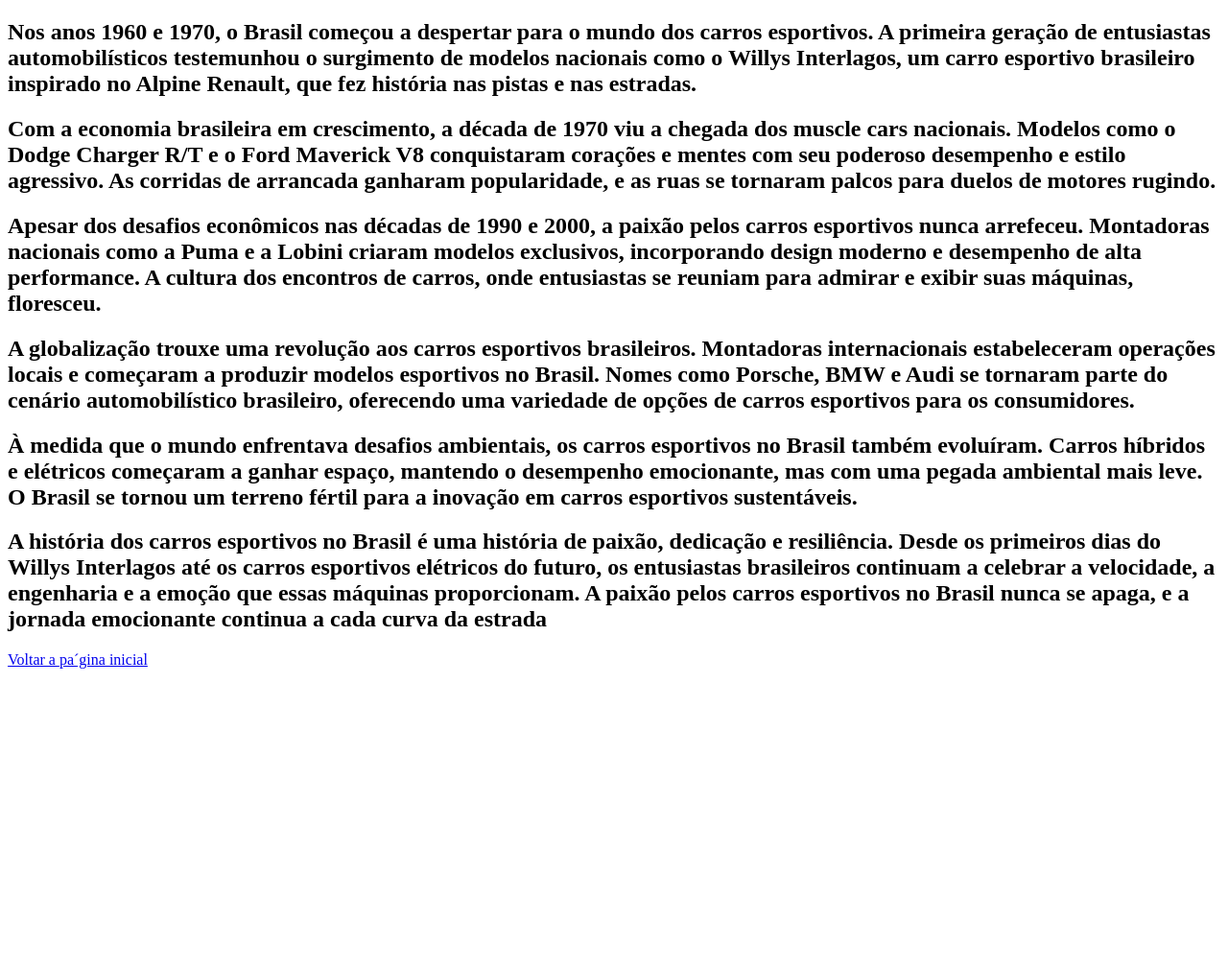
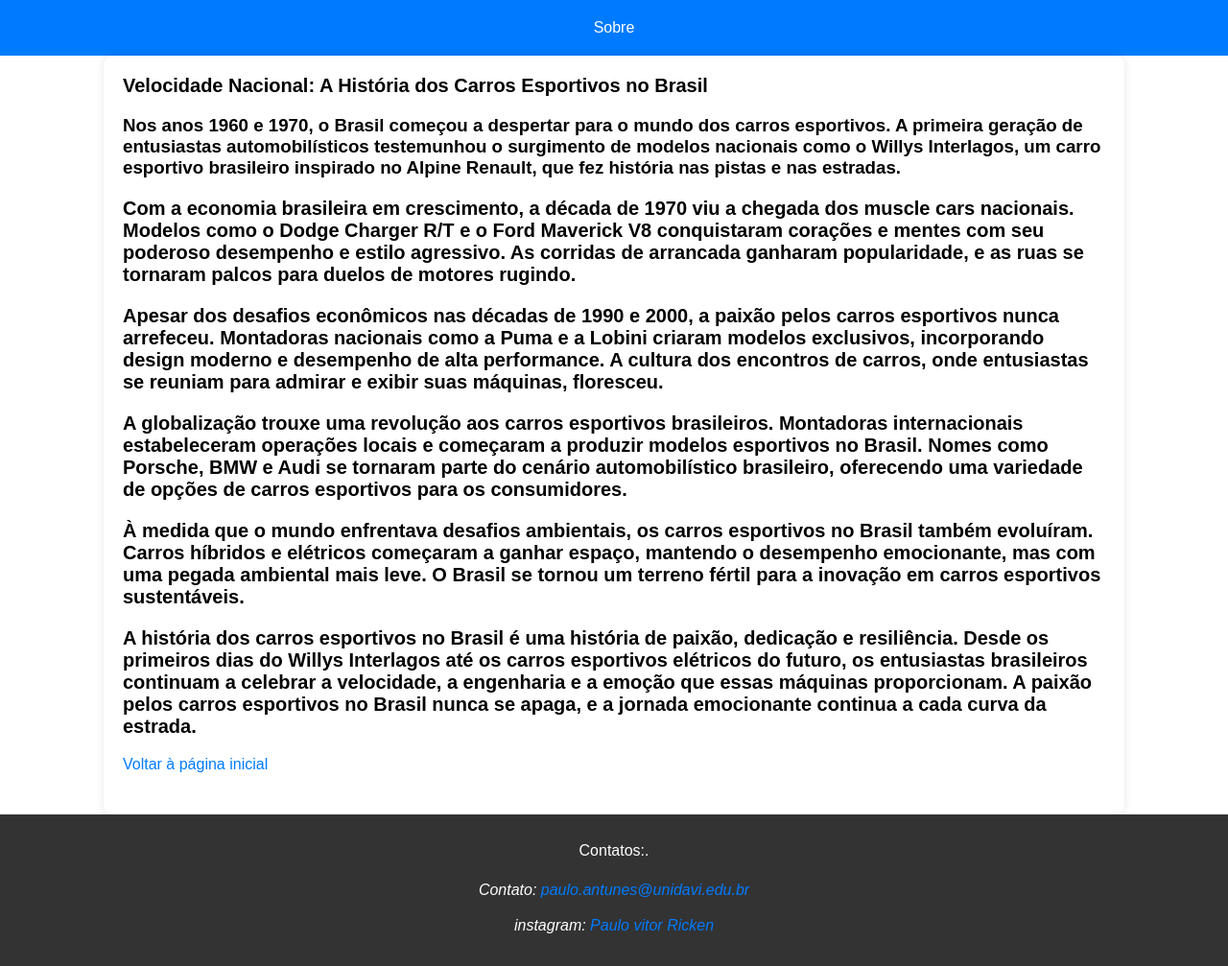
Before and after one commit to pauloricken/atividade_sandro_HTML5, a plain HTML site: page sobre.html in a window 1280 px wide. Shown: the whole page at 96% size. Before the commit the page ends 800 px from the top, so only its background shows below. Drawn offline with Linux system fonts and the light colour scheme.

Commit message:
Alterações, conforme solicitado.

```diff
--- a/sobre.html
+++ b/sobre.html
@@ -4,16 +4,103 @@
     <meta charset="UTF-8">
     <meta name="viewport" content="width=device-width, initial-scale=1.0">
     <title>Sobre</title>
+
+    <style>
+        body {
+            font-family: Arial, sans-serif;
+            background-color: #ffffff;
+            margin: 0;
+            padding: 0;
+            display: flex;
+            flex-direction: column;
+            align-items: center;
+            justify-content: flex-start;
+            min-height: 100vh;
+        }
+
+        header {
+            background-color: #007BFF;
+            color: #fff;
+            text-align: center;
+            padding: 20px;
+            width: 100%;
+        }
+
+        .content {
+            width: 80%;
+            background-color: #fff;
+            padding: 20px;
+            border-radius: 10px;
+            box-shadow: 0px 0px 10px rgba(0, 0, 0, 0.1);
+        }
+
+        h2 {
+            font-size: 20px;
+            margin-top: 20px;
+            margin-bottom: 10px;
+        }
+
+        p {
+            font-size: 16px;
+            line-height: 1.5;
+            margin-bottom: 20px;
+        }
+
+        a {
+            text-decoration: none;
+            color: #007BFF;
+        }
+
+        a:hover {
+            text-decoration: underline;
+        }
+
+        h2:first-child {
+            margin-top: 0;
+        }
+
+        h2:last-child {
+            margin-bottom: 0;
+        }
+
+        footer {
+            background-color: #333;
+            color: #fff;
+            text-align: center;
+            padding: 10px;
+            width: 100%;
+        }
+    </style>
 </head>
 <body>
-    <title> Velocidade Nacional: A História dos Carros Esportivos no Brasil </title>
 
-    <h2>Nos anos 1960 e 1970, o Brasil começou a despertar para o mundo dos carros esportivos. A primeira geração de entusiastas automobilísticos testemunhou o surgimento de modelos nacionais como o Willys Interlagos, um carro esportivo brasileiro inspirado no Alpine Renault, que fez história nas pistas e nas estradas.</h2> <p>
-        <h2> Com a economia brasileira em crescimento, a década de 1970 viu a chegada dos muscle cars nacionais. Modelos como o Dodge Charger R/T e o Ford Maverick V8 conquistaram corações e mentes com seu poderoso desempenho e estilo agressivo. As corridas de arrancada ganharam popularidade, e as ruas se tornaram palcos para duelos de motores rugindo.</h2><p>
-            <h2>Apesar dos desafios econômicos nas décadas de 1990 e 2000, a paixão pelos carros esportivos nunca arrefeceu. Montadoras nacionais como a Puma e a Lobini criaram modelos exclusivos, incorporando design moderno e desempenho de alta performance. A cultura dos encontros de carros, onde entusiastas se reuniam para admirar e exibir suas máquinas, floresceu.</h2> <p>
-                <h2> A globalização trouxe uma revolução aos carros esportivos brasileiros. Montadoras internacionais estabeleceram operações locais e começaram a produzir modelos esportivos no Brasil. Nomes como Porsche, BMW e Audi se tornaram parte do cenário automobilístico brasileiro, oferecendo uma variedade de opções de carros esportivos para os consumidores.</h2><p>
-                    <h2>À medida que o mundo enfrentava desafios ambientais, os carros esportivos no Brasil também evoluíram. Carros híbridos e elétricos começaram a ganhar espaço, mantendo o desempenho emocionante, mas com uma pegada ambiental mais leve. O Brasil se tornou um terreno fértil para a inovação em carros esportivos sustentáveis.</h2> <p>
-                        <h2>A história dos carros esportivos no Brasil é uma história de paixão, dedicação e resiliência. Desde os primeiros dias do Willys Interlagos até os carros esportivos elétricos do futuro, os entusiastas brasileiros continuam a celebrar a velocidade, a engenharia e a emoção que essas máquinas proporcionam. A paixão pelos carros esportivos no Brasil nunca se apaga, e a jornada emocionante continua a cada curva da estrada</h2> <p>
+    <header> Sobre </header>
 
-                            <a href="index.html">Voltar a pa´gina inicial</a>
+    <div class="content">
+
+
+        <h2>Velocidade Nacional: A História dos Carros Esportivos no Brasil</h3>
+        <h3>Nos anos 1960 e 1970, o Brasil começou a despertar para o mundo dos carros esportivos. A primeira geração de entusiastas automobilísticos testemunhou o surgimento de modelos nacionais como o Willys Interlagos, um carro esportivo brasileiro inspirado no Alpine Renault, que fez história nas pistas e nas estradas.</p>
+
+        <h2>Com a economia brasileira em crescimento, a década de 1970 viu a chegada dos muscle cars nacionais. Modelos como o Dodge Charger R/T e o Ford Maverick V8 conquistaram corações e mentes com seu poderoso desempenho e estilo agressivo. As corridas de arrancada ganharam popularidade, e as ruas se tornaram palcos para duelos de motores rugindo.</h2>
+
+        <h2>Apesar dos desafios econômicos nas décadas de 1990 e 2000, a paixão pelos carros esportivos nunca arrefeceu. Montadoras nacionais como a Puma e a Lobini criaram modelos exclusivos, incorporando design moderno e desempenho de alta performance. A cultura dos encontros de carros, onde entusiastas se reuniam para admirar e exibir suas máquinas, floresceu.</h2>
+
+        <h2>A globalização trouxe uma revolução aos carros esportivos brasileiros. Montadoras internacionais estabeleceram operações locais e começaram a produzir modelos esportivos no Brasil. Nomes como Porsche, BMW e Audi se tornaram parte do cenário automobilístico brasileiro, oferecendo uma variedade de opções de carros esportivos para os consumidores.</h2>
+
+        <h2>À medida que o mundo enfrentava desafios ambientais, os carros esportivos no Brasil também evoluíram. Carros híbridos e elétricos começaram a ganhar espaço, mantendo o desempenho emocionante, mas com uma pegada ambiental mais leve. O Brasil se tornou um terreno fértil para a inovação em carros esportivos sustentáveis.</h2>
+
+        <h2>A história dos carros esportivos no Brasil é uma história de paixão, dedicação e resiliência. Desde os primeiros dias do Willys Interlagos até os carros esportivos elétricos do futuro, os entusiastas brasileiros continuam a celebrar a velocidade, a engenharia e a emoção que essas máquinas proporcionam. A paixão pelos carros esportivos no Brasil nunca se apaga, e a jornada emocionante continua a cada curva da estrada.</h2>
+        <p><a href="index.html">Voltar à página inicial</a></p>
+    </div>
+
+    <footer>
+        <p>Contatos:.</p>
+        <address>
+            Contato: <a href="mailto:paulo.antunes@unidavi.edu.com">paulo.antunes@unidavi.edu.br</a> <P>
+            instagram: <a href="instagram\pauloricken">Paulo vitor Ricken</a>
+        </address>
+    </footer>
+
+</body>
 </html>
--- /dev/null
+++ b/style.css
@@ -0,0 +1,50 @@
+
+body {
+    font-family: Arial, sans-serif;
+    margin: 0;
+    padding: 0;
+    display: flex;
+    flex-direction: column;
+    align-items: center;
+    background-color: #f0f0f0;
+}
+
+
+    header {
+        background-color:#333;
+        color: #fff;
+        text-align: center;
+        padding: 20px;
+        width: 100%;
+    }
+
+
+main {
+    text-align: center;
+    width: 80%;
+    margin-top: 20px;
+}
+
+
+section {
+    margin: 20px 0;
+    background-color: #fff;
+    padding: 20px;
+    border-radius: 10px;
+    box-shadow: 0 4px 6px rgba(0, 0, 0, 0.1);
+}
+
+
+footer {
+    background-color: #333;
+    color: #fff;
+    text-align: center;
+    padding: 10px;
+    width: 100%;
+}
+
+
+form {
+    text-align: center;
+    margin-top: 20px;
+}
```
Also changed, not shown: contato.html (+18 -0 lines), index.html (+20 -15 lines), index2.html (deleted).
